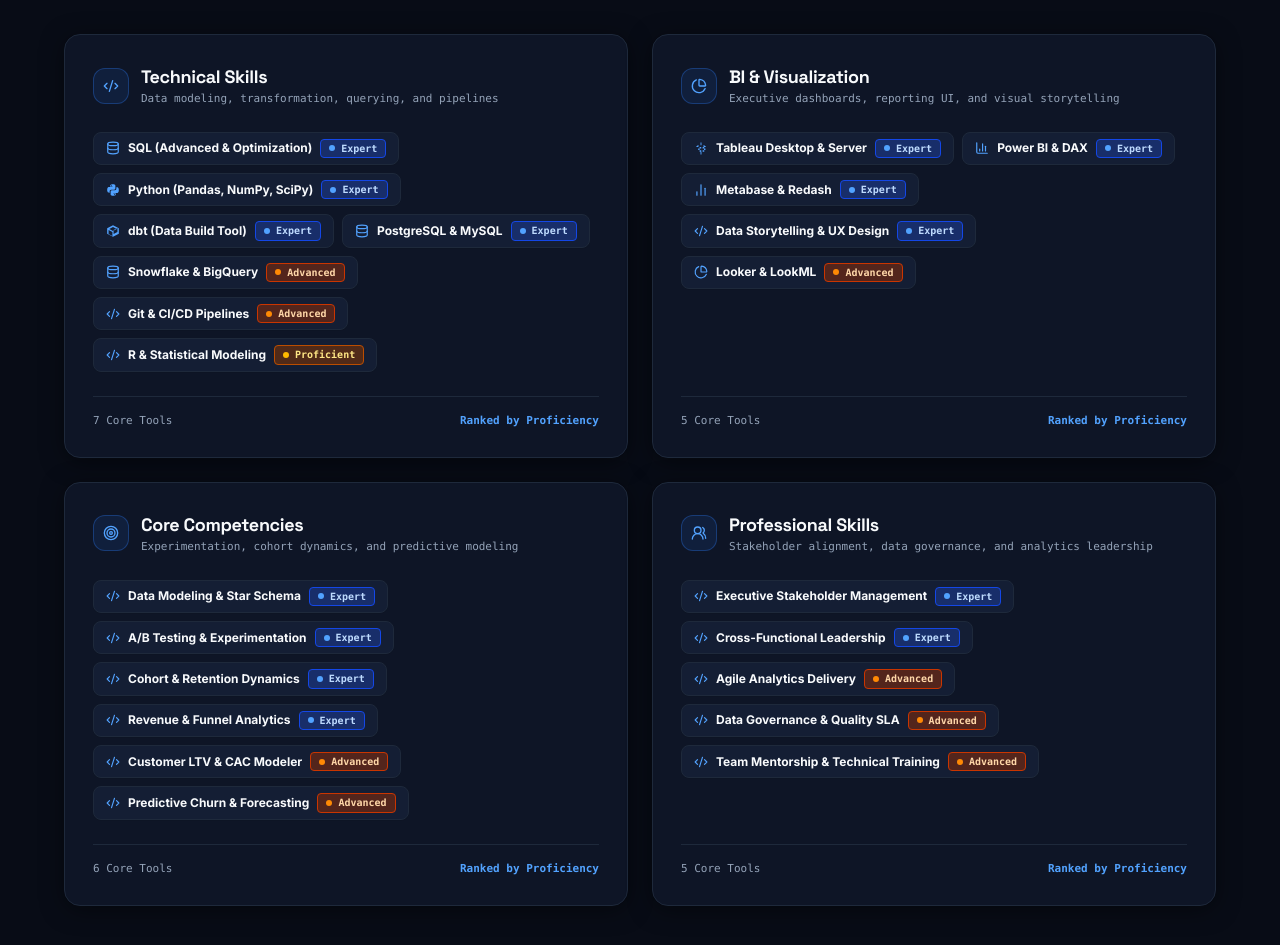
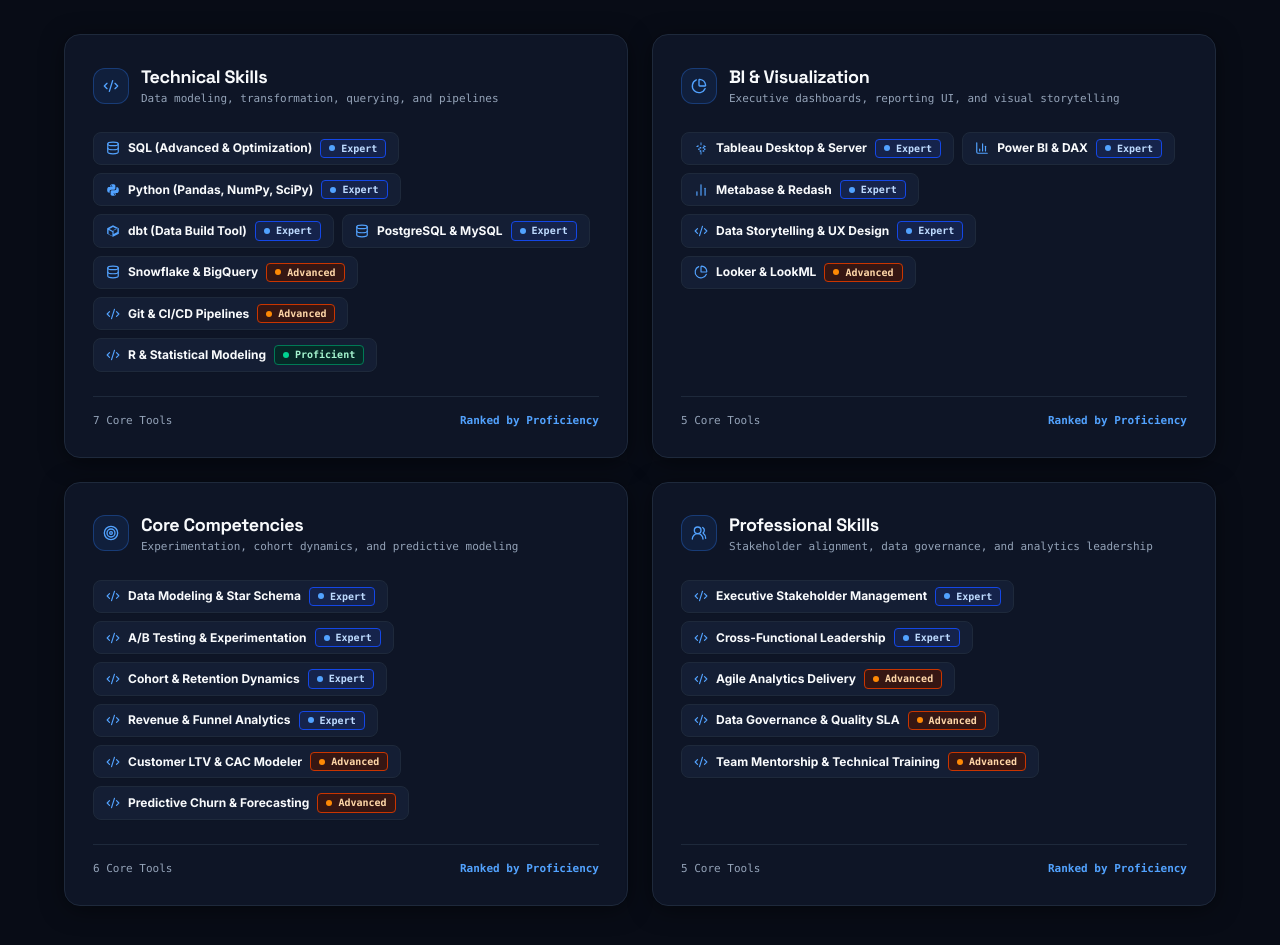
Before and after one commit to nana1506/my-portfolio, a Next.js app: page / in a window 1280 px wide. Shown: the part 2060-3005 px from the top of the page. Built offline with nearby package versions, Linux system fonts and the light colour scheme.

Commit message:
style(skills): make Proficient badges Emerald Green for crystal-clear visual distinction from Orange Advanced

```diff
--- a/components/AboutSection.tsx
+++ b/components/AboutSection.tsx
@@ -100,7 +100,7 @@
               {/* Bio summary card snippet */}
               <div className="mt-6 text-center">
                 <h3 className="font-display text-lg font-bold text-[var(--text-primary)]">
-                  {content.heroHeadline || "Senior Data Analyst"}
+                  {"Data Analyst"}
                 </h3>
                 <p className="text-xs text-[var(--text-muted)] mt-1 font-mono font-medium">
                   Jakarta, Indonesia • Telkom Indonesia
--- a/components/SkillsSection.tsx
+++ b/components/SkillsSection.tsx
@@ -29,27 +29,27 @@
   if (normalized === "Expert") {
     return {
       dot: "bg-blue-600 dark:bg-blue-400",
-      pill: "border-blue-300 dark:border-blue-700 bg-blue-100 dark:bg-blue-900/60 text-blue-950 dark:text-blue-200",
+      pill: "border-blue-400/80 dark:border-blue-700 bg-blue-100 dark:bg-blue-950/70 text-blue-950 dark:text-blue-200",
       label: "Expert",
     };
   }
   if (normalized === "Advanced") {
     return {
       dot: "bg-orange-600 dark:bg-orange-400",
-      pill: "border-orange-300 dark:border-orange-700 bg-orange-100 dark:bg-orange-900/60 text-orange-950 dark:text-orange-200",
+      pill: "border-orange-400/80 dark:border-orange-700 bg-orange-100 dark:bg-orange-950/70 text-orange-950 dark:text-orange-200",
       label: "Advanced",
     };
   }
   if (normalized === "Proficient" || normalized === "Intermediate") {
     return {
-      dot: "bg-amber-600 dark:bg-amber-400",
-      pill: "border-amber-300 dark:border-amber-700 bg-amber-100 dark:bg-amber-900/60 text-amber-950 dark:text-amber-200",
+      dot: "bg-emerald-600 dark:bg-emerald-400",
+      pill: "border-emerald-400/80 dark:border-emerald-700 bg-emerald-100 dark:bg-emerald-950/70 text-emerald-950 dark:text-emerald-200",
       label: "Proficient",
     };
   }
   return {
     dot: "bg-slate-600 dark:bg-slate-400",
-    pill: "border-slate-300 dark:border-slate-700 bg-slate-100 dark:bg-slate-800 text-slate-900 dark:text-slate-200",
+    pill: "border-slate-400/80 dark:border-slate-700 bg-slate-100 dark:bg-slate-800 text-slate-900 dark:text-slate-200",
     label: "Beginner",
   };
 }
@@ -134,7 +134,7 @@
                     </div>
                   </div>
 
-                  {/* Skills Pills with Guaranteed High-Contrast Text */}
+                  {/* Skills Pills with Distinct 3-Tier Colors */}
                   <div className="mt-6 flex flex-wrap gap-2">
                     {categorySkills.length > 0 ? (
                       categorySkills.map((skill) => {
```
